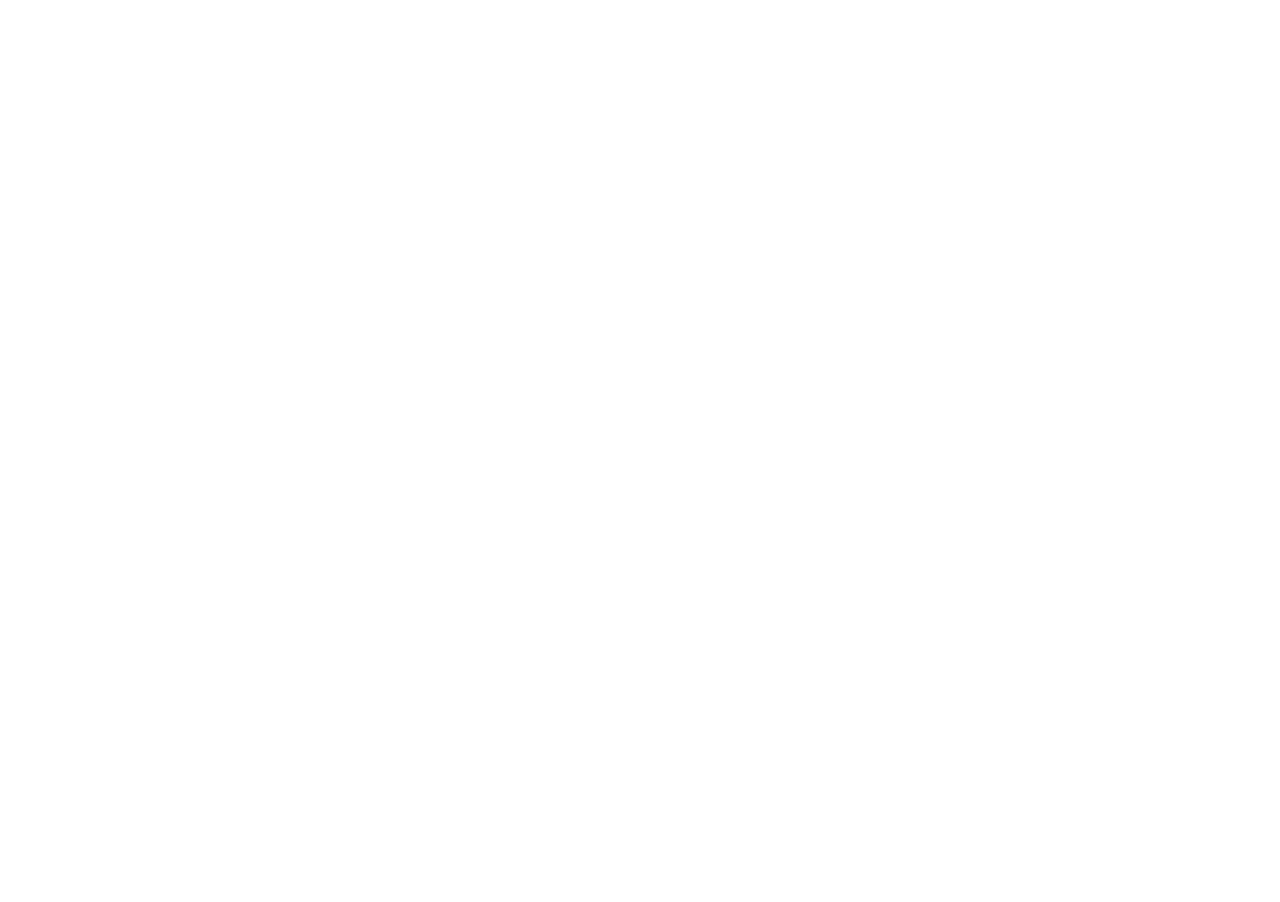
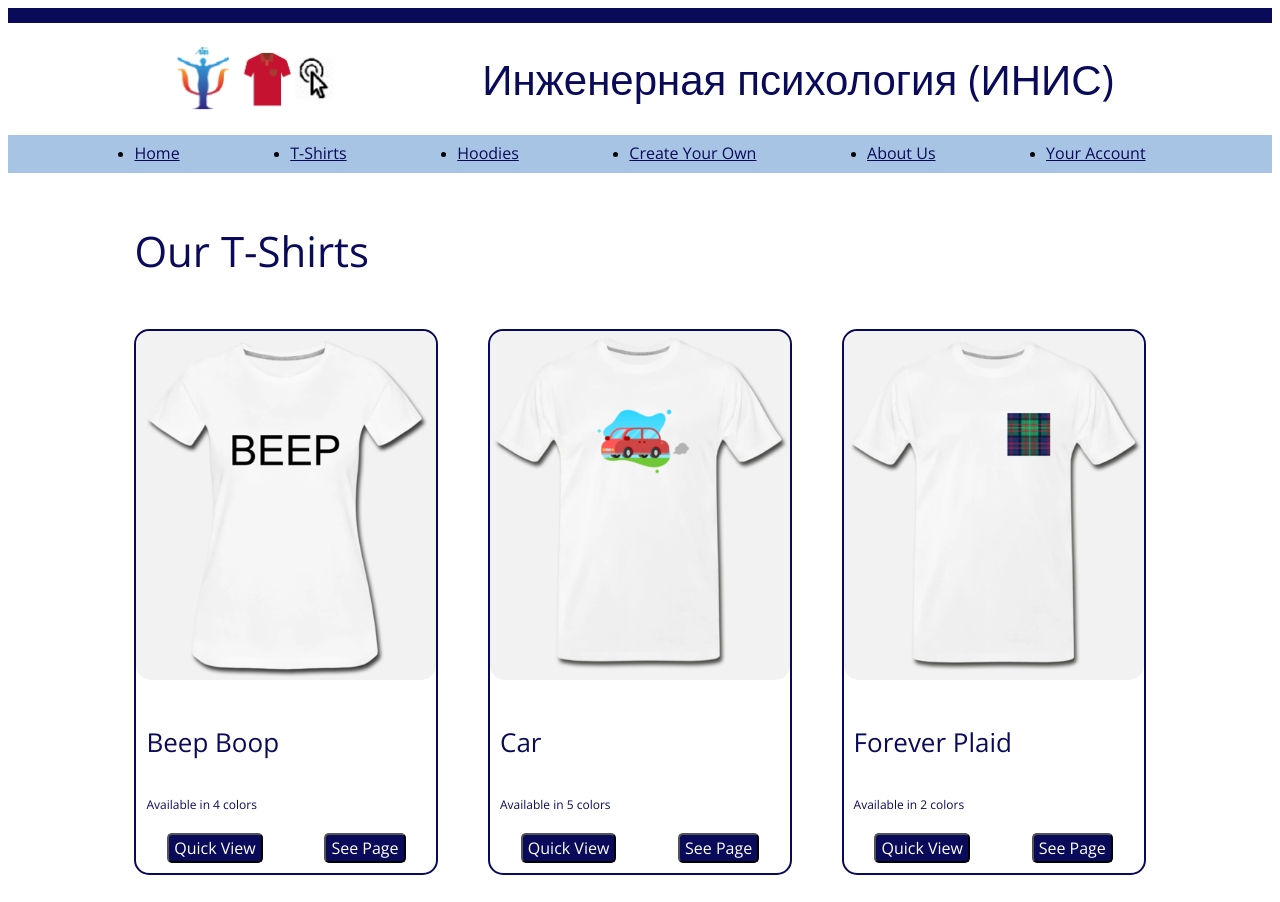
Before and after one commit to Hauryliuk-Viktoria/INIS-labs, a plain HTML site: page products.html in a window 1280 px wide. Shown: the top 902 px of the page. Before the commit the page ends 800 px from the top, so only its background shows below. Drawn offline with nearby package versions, Linux system fonts and the light colour scheme.

Commit message:
Add files via upload

```diff
--- a/products.html
+++ b/products.html
@@ -1,24 +1,83 @@
 <!DOCTYPE html>
 <html lang="en">
-<head>
-  <meta charset="utf-8">
-  <meta name="viewport" content="width=device-width, initial-scale=1.0">
-
-  <title>INIS LAB1 - Products</title>
-
-  <!-- Fonts -->
-  <link href="https://fonts.googleapis.com/css2?family=Catamaran:wght@200;500&family=Open+Sans&display=swap" rel="stylesheet">
-
-  <!-- Your CSS Code -->
-  <link rel="stylesheet" type="text/css" href="style.css">
-
-  <!-- JSON Shirt Object -->
-  <script src="shirts.js"></script>
-
-  <!-- Your JS Code -->
+  <head>
+    <meta http-equiv="Content-Type" content="text/html; charset=UTF-8">
+    <meta name="viewport" content="width=device-width,initial-scale=1,maximum-scale=1.0">
+    <title>INIS LAB1 - T-Shirts</title>
+    <link href="https://fonts.googleapis.com/css2?family=Catamaran:wght@200;500&family=Open+Sans&display=swap" rel="stylesheet">
+    <link rel="stylesheet" type="text/css" href="style.css">
+    <link rel="stylesheet" type="text/css" href="null.css">
+  </head>
+<body onload="initProducts()">
   <script src="main.js"></script>
-</head>
-<body onload="initProducts()">
-  <!-- Your Code Here -->
+  <div class="wrapper">
+    <header>
+      <div class="blue_line"></div>
+      <div class="title">
+        <img src="site_images/logo.png" alt="" class="title_img">
+        <h2 class="title_inis">Инженерная психология (ИНИС)</h2>
+      </div>
+      <nav>
+        <ul>
+          <li><a href="index.html">Home</a></li>
+          <li><a href="not_implemented.html">T-Shirts</a></li>
+          <li><a href="not_implemented.html">Hoodies</a></li>
+          <li><a href="not_implemented.html">Create Your Own</a></li>
+          <li><a href="not_implemented.html">About Us</a></li>
+          <li><a href="not_implemented.html">Your Account</a></li>
+        </ul>
+      </nav>
+    </header>
+    <div class="t-shirts">
+      <h3>Our T-Shirts</h3>
+      <div class="t-shirts_blocks">
+        <div class="t-shirts_block">
+          <img src="shirt_images/beepboop-white-front.png" alt="">
+          <h4 class="t-shirts_title">Beep Boop</h4>
+          <p class="t-shirts_text">Available in 4 colors</p>
+          <div class="buttons-block">
+            <button>Quick View</button>
+            <button>See Page</button>
+          </div>
+        </div>
+        <div class="t-shirts_block">
+          <img src="shirt_images/car-white-front.png" alt="">
+          <h4 class="t-shirts_title">Car</h4>
+          <p class="t-shirts_text">Available in 5 colors</p>
+          <div class="buttons-block">
+            <button>Quick View</button>
+            <button>See Page</button>
+          </div>
+        </div>
+        <div class="t-shirts_block">
+          <img src="shirt_images/plaid-white-front.png" alt="">
+          <h4 class="t-shirts_title">Forever Plaid</h4>
+          <p class="t-shirts_text">Available in 2 colors</p>
+          <div class="buttons-block">
+            <button>Quick View</button>
+            <button>See Page</button>
+          </div>
+        </div>
+        <div class="t-shirts_block">
+          <img src="shirt_images/bsuir-white-front.png" alt="">
+          <h4 class="t-shirts_title">BSUIR</h4>
+          <p class="t-shirts_text">Available in 1 colors</p>
+          <div class="buttons-block">
+            <button>Quick View</button>
+            <button>See Page</button>
+          </div>
+        </div>
+      </div>
+    </div>
+    <footer>
+      <ul>
+        <li><a href="not_implemented.html">Contact Us</a></li>
+        <li><a href="not_implemented.html">Site Map</a></li>
+        <li><a href="not_implemented.html">Privacy Policy</a></li>
+        <li><a href="not_implemented.html">Careers</a></li>
+        <li><a href="not_implemented.html">Reviews</a></li>
+      </ul>
+    </footer>
+  </div>
 </body>
 </html>
--- a/style.css
+++ b/style.css
@@ -77,3 +77,60 @@ footer ul li a{
     color:white;
     font: 500 14px/100% 'Open Sans', sans-serif;
 }
+
+
+
+/*         МАЙКИ         МАЙКИ           МАЙКИ         */
+
+
+
+.t-shirts{
+    max-width: 80%;
+    margin: 0 auto;
+}
+.t-shirts h3{
+    font: 300 42px/100% 'Open Sans', sans-serif;
+    color: rgb(10, 10, 90);
+    padding-top: 15px;
+}
+.t-shirts_blocks{
+    display: flex;
+    justify-content: space-between;
+    align-items: center;
+    flex-wrap: wrap;
+    margin: 0 auto;
+}
+.t-shirts_block{
+    max-width: 305px;
+    border: solid 2px rgb(10, 10, 90);
+    border-radius: 15px;
+    margin: 15px 0;
+}
+.t-shirts_block img{
+    width: 300px;
+    border-radius: 15px;
+}
+.t-shirts_title{
+    font: 300 26px/100% 'Open Sans', sans-serif;
+    color: rgb(10, 10, 90);
+    padding: 10px 0;
+    margin-left: 10px;
+}
+.t-shirts_text{
+    font: 12px/100% 'Open Sans', sans-serif;
+    color: rgb(10, 10, 90);
+    padding:0 0 10px 10px;
+}
+.buttons-block{
+    display: flex;
+    justify-content: space-around;
+    align-items: center;
+    margin: 0 auto 10px;
+}
+.t-shirts_block button{
+    font: 16px/100% 'Open Sans', sans-serif;
+    color: #fff;
+    padding: 5px;
+    background-color: rgb(10, 10, 90);
+    border-radius: 5px;
+}
```
Also changed, not shown: index.html (+2 -1 lines).
